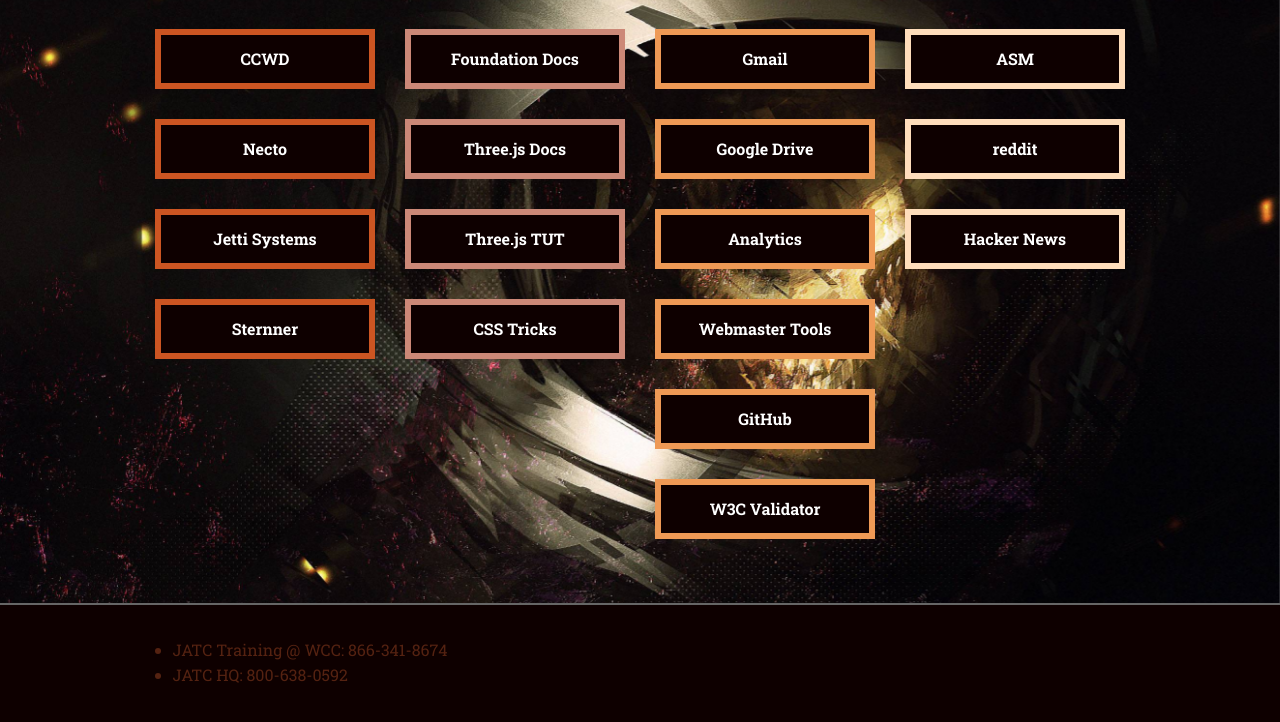
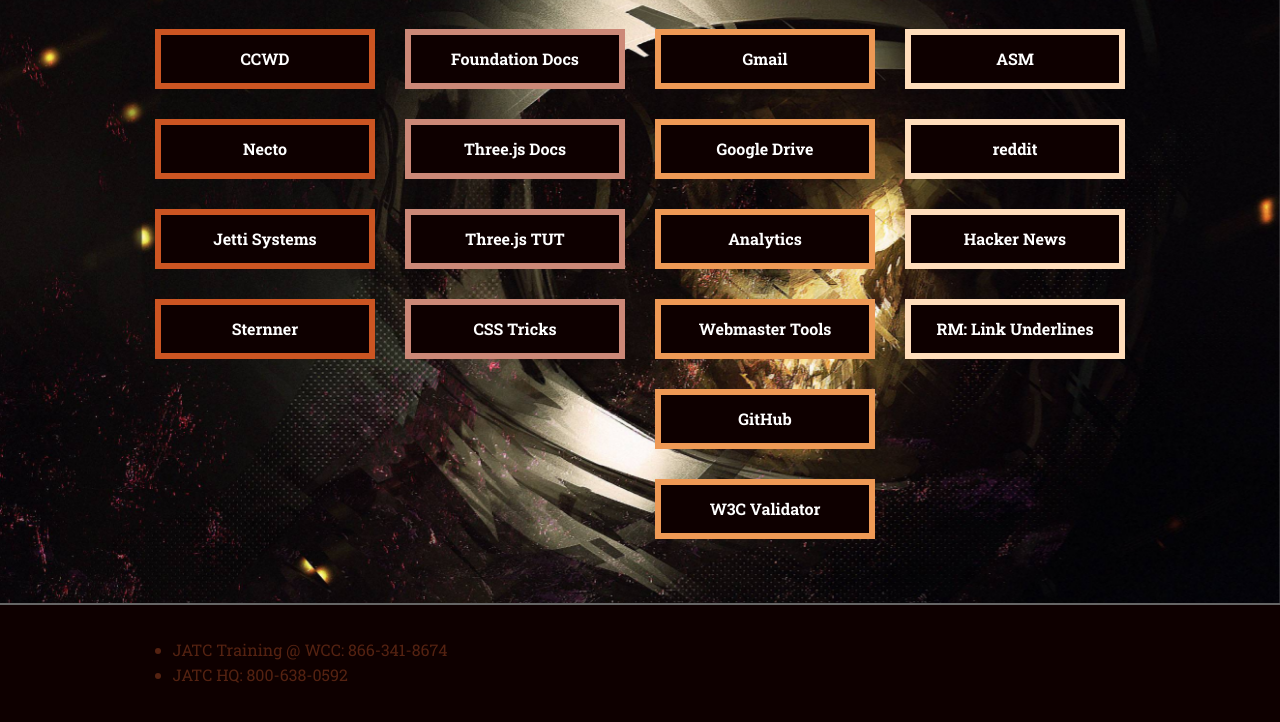
Before and after one commit to chrisspring215/cool-desktop, a plain HTML site: page index.html in a window 1280 px wide. Shown: the part 76-798 px from the top of the page. Drawn offline with Linux system fonts and the light colour scheme.

Commit message:
added a link

```diff
--- a/index.html
+++ b/index.html
@@ -120,6 +120,12 @@
               <a class="text-center" href="https://news.ycombinator.com/" target="blank">Hacker News</a>
             </div>
 
+            <div class="large-12 columns">
+              <a class="text-center" href="https://eager.io/blog/smarter-link-underlines/" target="blank">RM: Link Underlines</a>
+            </div>
+
+
+
           </div>
         </div>
 
```
